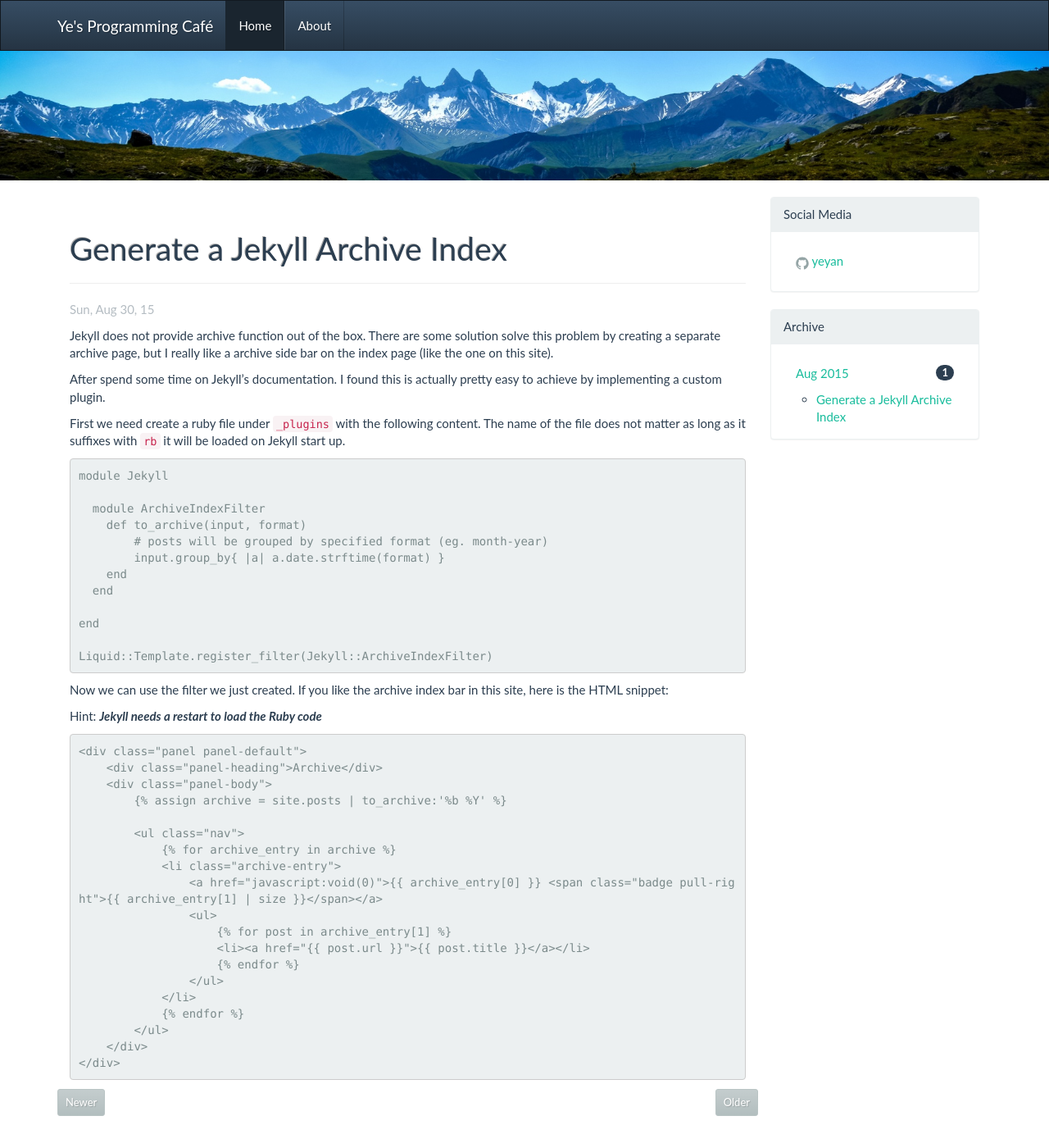
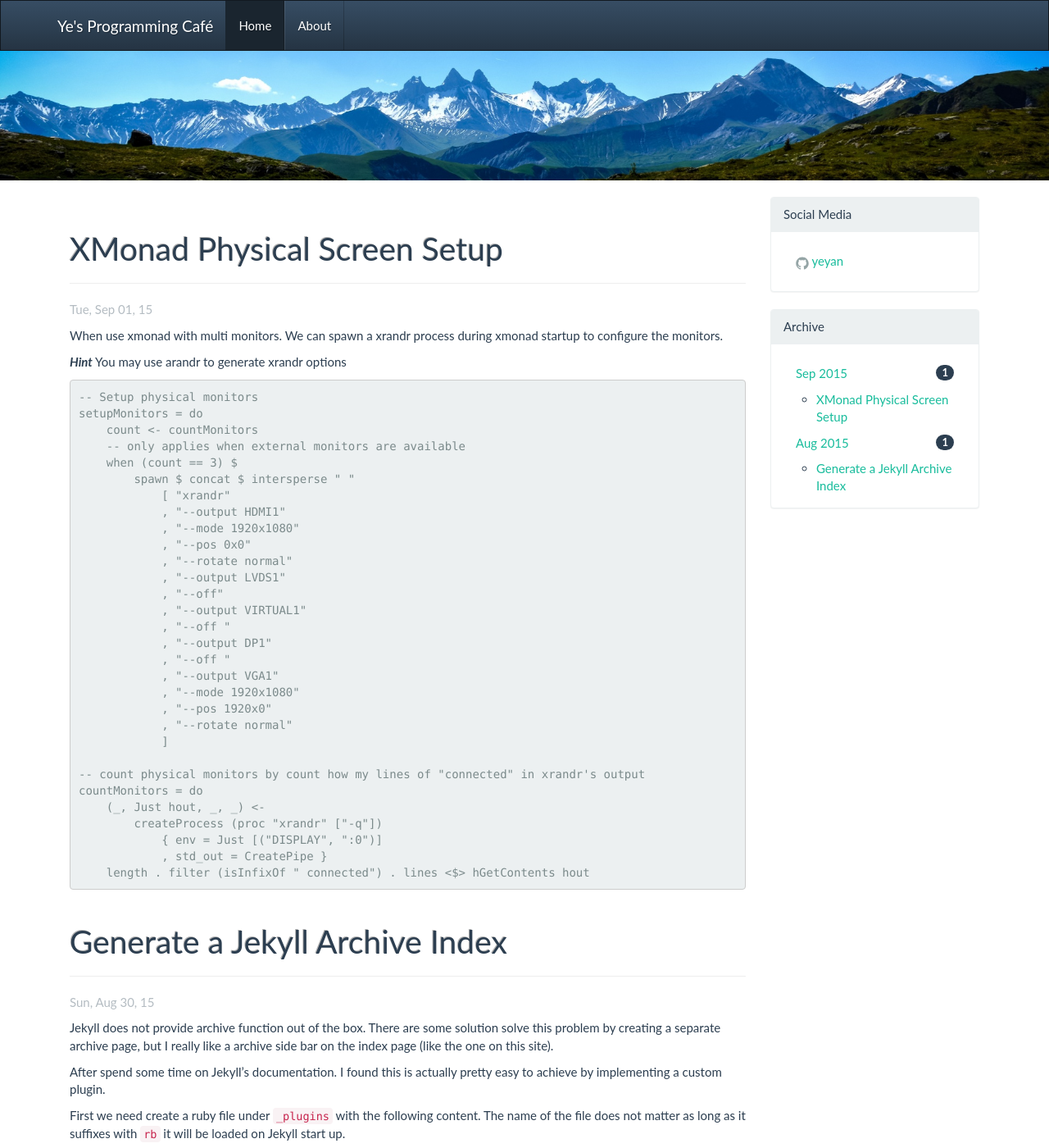
Before and after one commit to yeyan/jekyll-flatly, a Jekyll site: the page built from index.html, in a window 1280 px wide and 1400 px high. Shown: the whole window at 82% size. Built offline with Jekyll 4.4.1, drawn with Linux system fonts in a browser that asks for light colours; the list of posts is cut into pages by our own code.

Commit message:
added one post

```diff
--- a/_includes/head.html
+++ b/_includes/head.html
@@ -10,7 +10,6 @@
     <link rel="canonical" href="{{ page.url | replace:'index.html','' | prepend: site.baseurl | prepend: site.url }}">
     <link rel="alternate" type="application/rss+xml" title="{{ site.title }}" href="{{ "/feed.xml" | prepend: site.baseurl | prepend: site.url }}" />
 
-    <script src="https://cdn.rawgit.com/google/code-prettify/master/loader/run_prettify.js"></script>
     <script src="/js/vendor.js"></script>
     <script src="/js/app.js"></script>
 </head>
--- /dev/null
+++ b/_posts/2015-09-01-XMonad-Physical-Screen.markdown
@@ -0,0 +1,41 @@
+---
+layout: post
+title:  "XMonad Physical Screen Setup"
+date:  2015-09-01 10:25:51
+categories: xmonad xrandr
+---
+
+When use xmonad with multi monitors. We can spawn a xrandr process during xmonad startup to configure the monitors.
+
+***Hint*** You may use arandr to generate xrandr options
+
+    -- Setup physical monitors
+    setupMonitors = do
+        count <- countMonitors
+        -- only applies when external monitors are available
+        when (count == 3) $
+            spawn $ concat $ intersperse " "
+                [ "xrandr"
+                , "--output HDMI1"
+                , "--mode 1920x1080"
+                , "--pos 0x0"
+                , "--rotate normal"
+                , "--output LVDS1"
+                , "--off"
+                , "--output VIRTUAL1"
+                , "--off "
+                , "--output DP1"
+                , "--off "
+                , "--output VGA1"
+                , "--mode 1920x1080"
+                , "--pos 1920x0"
+                , "--rotate normal"
+                ]
+
+    -- count physical monitors by count how my lines of "connected" in xrandr's output
+    countMonitors = do
+        (_, Just hout, _, _) <-
+            createProcess (proc "xrandr" ["-q"])
+                { env = Just [("DISPLAY", ":0")]
+                , std_out = CreatePipe }
+        length . filter (isInfixOf " connected") . lines <$> hGetContents hout
```
